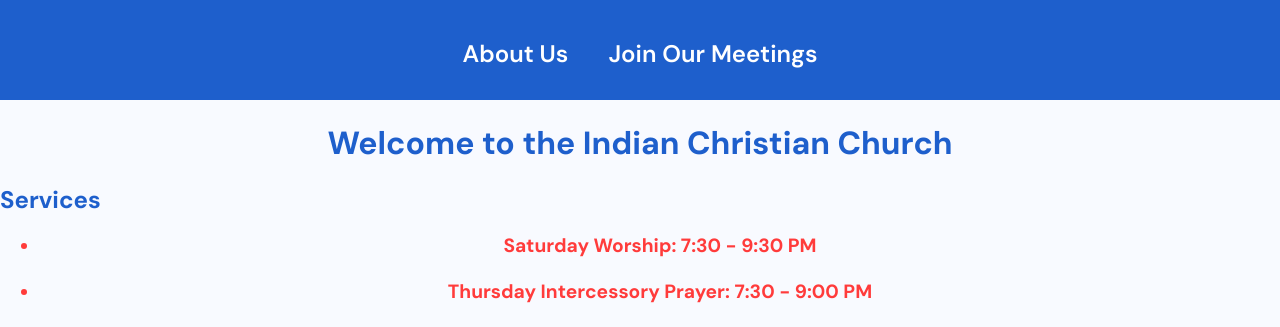
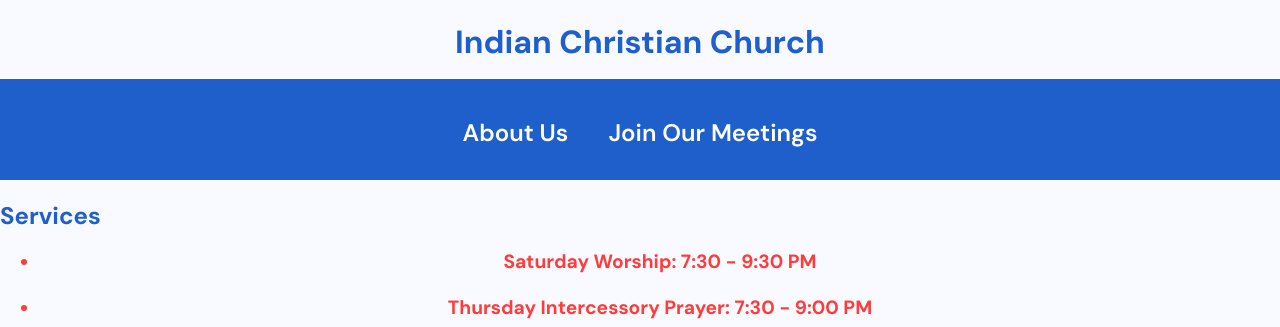
Before and after one commit to Coolfast3739/Indian-Christian-Church, a plain HTML site: page index.html in a window 1280 px wide. Shown: the top 327 px of the page. Drawn offline with Linux system fonts and the light colour scheme.

Commit message:
fix: update header content for consistency

```diff
--- a/index.html
+++ b/index.html
@@ -10,6 +10,10 @@
 <link href="https://fonts.googleapis.com/css2?family=DM+Sans:ital,opsz,wght@0,9..40,100..1000;1,9..40,100..1000&display=swap" rel="stylesheet">
 </head>
 <body>
+
+    <header>
+        <h1> Indian Christian Church</h1>
+    </header>
     <nav class="navigation-menu">
         <ul>
             <li>
@@ -18,9 +22,6 @@
             </li>
     </ul>
    </nav>
-    <header>
-        <h1>Welcome to the Indian Christian Church</h1>
-    </header>
     <main>
 
         <section>
```
